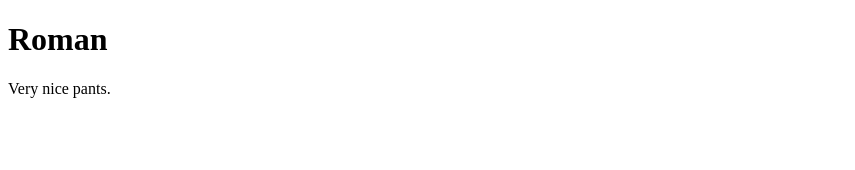
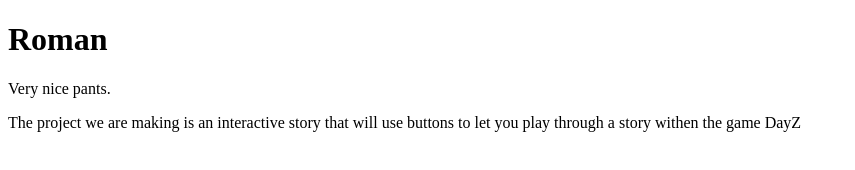
Before and after one commit to JesseHunter148/practice-assignment, a plain HTML site: page index.html in a window 1280 px wide. Shown: the whole page, without its empty margins (0-855 px from the left). Drawn offline with Linux system fonts and the light colour scheme.

Commit message:
added discription

```diff
--- a/index.html
+++ b/index.html
@@ -9,5 +9,7 @@
  <body>
         <h1>Roman</h1>
         <p>Very nice pants.</p>
+        <p>The project we are making is an interactive story that will use buttons
+            to let you play through a story withen the game DayZ </p>
  </body>
  </html>
```
